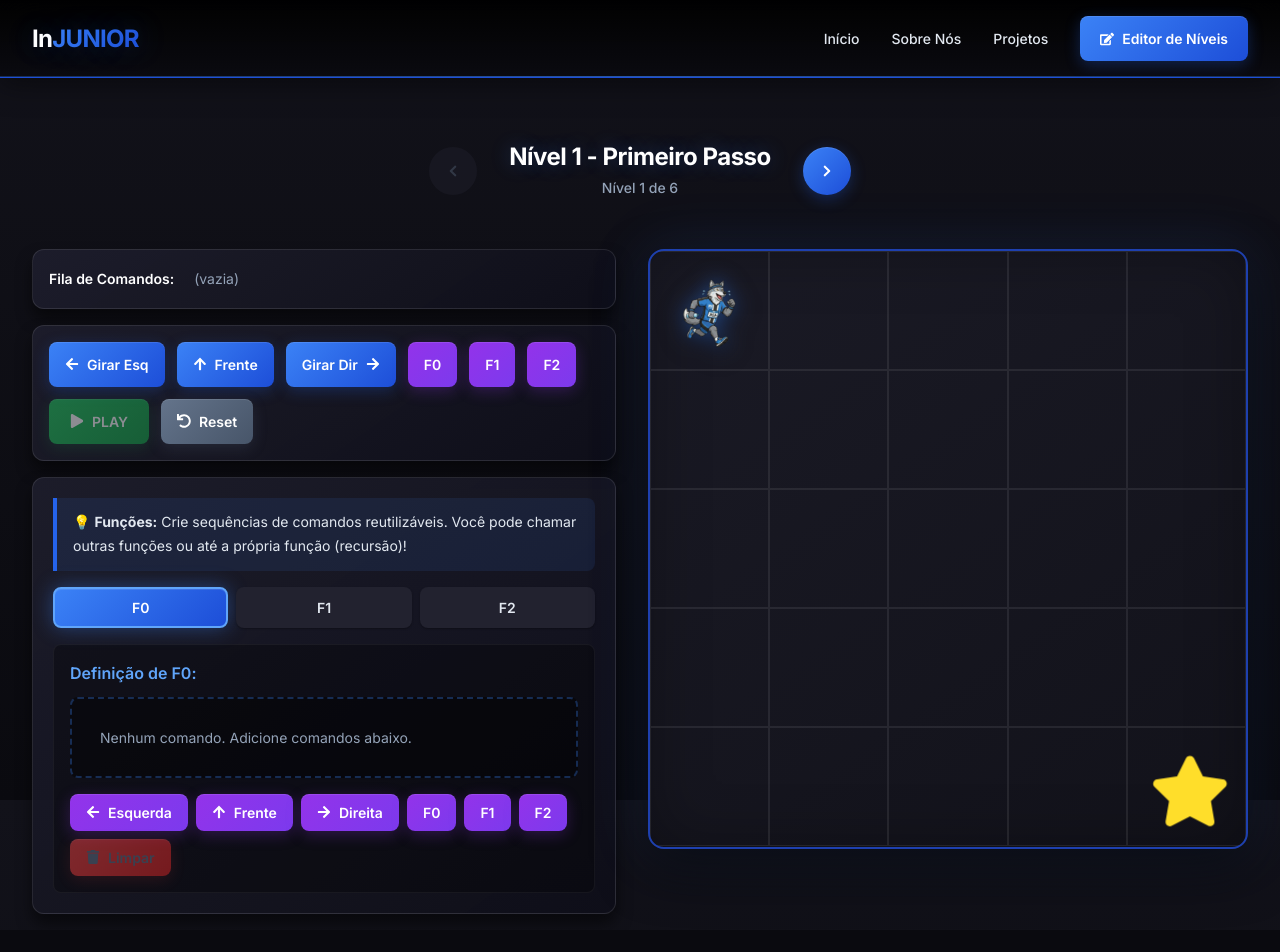
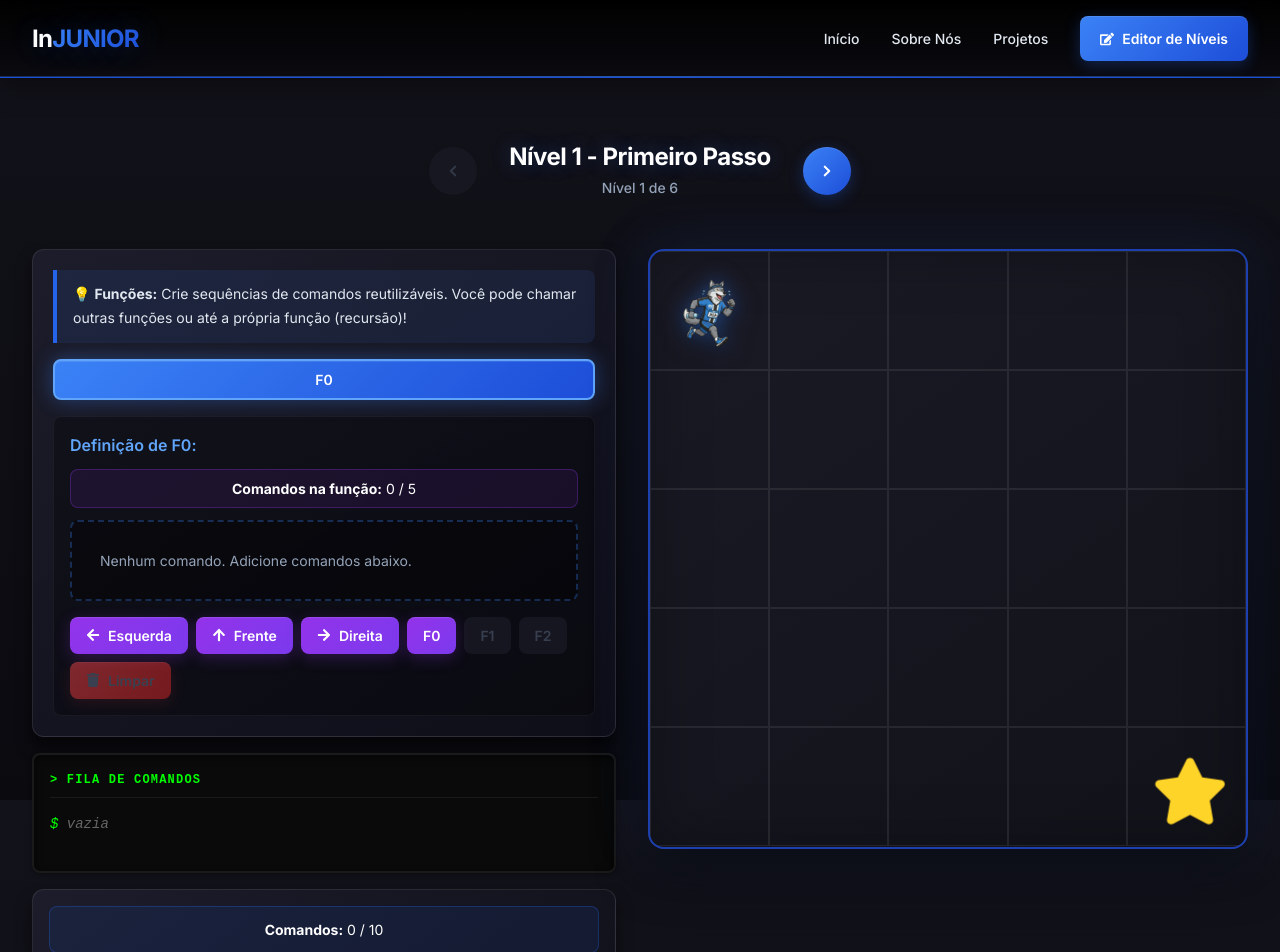
Before and after one commit to DougCristiano/GamIN, a React (Vite) app: page / in a window 1280 px wide. Shown: the top 952 px of the page. Before the commit the page ends 930 px from the top, so only its background shows below. Built offline with nearby package versions, Linux system fonts and the light colour scheme.

Commit message:
feat: Introduce core game functionality, level definitions, and UI for playing and editing levels.

```diff
--- a/src/components/editor/FunctionEditor/FunctionEditor.module.css
+++ b/src/components/editor/FunctionEditor/FunctionEditor.module.css
@@ -107,6 +107,23 @@
   display: flex;
   align-items: center;
   gap: var(--spacing-2);
+}
+
+.functionCounter {
+  padding: var(--spacing-2);
+  background: rgba(147, 51, 234, 0.1);
+  border: 1px solid rgba(147, 51, 234, 0.3);
+  border-radius: var(--radius-md);
+  text-align: center;
+  font-size: var(--font-size-sm);
+  color: var(--color-text-primary);
+  margin-bottom: var(--spacing-3);
+}
+
+.limitWarning {
+  color: #fbbf24;
+  font-weight: var(--font-weight-bold);
+  animation: blink 1s infinite;
 }
 
 /* ========================================
--- a/src/components/editor/FunctionEditor/FunctionEditor.tsx
+++ b/src/components/editor/FunctionEditor/FunctionEditor.tsx
@@ -6,24 +6,41 @@ import {
   FaTrash,
   FaExclamationTriangle,
 } from 'react-icons/fa';
-import type { Command, FunctionDefinition } from '@/types';
+import type { Command, FunctionDefinition, FunctionLimits } from '@/types';
 import styles from './FunctionEditor.module.css';
 
 interface FunctionEditorProps {
   functions: FunctionDefinition[];
   onFunctionsChange: (functions: FunctionDefinition[]) => void;
+  functionLimits?: FunctionLimits;
 }
 
 type FunctionName = 'F0' | 'F1' | 'F2';
 
-export const FunctionEditor: React.FC<FunctionEditorProps> = ({ functions, onFunctionsChange }) => {
+export const FunctionEditor: React.FC<FunctionEditorProps> = ({ functions, onFunctionsChange, functionLimits }) => {
   const [activeFunction, setActiveFunction] = useState<FunctionName>('F0');
 
   const getCurrentFunction = (): FunctionDefinition => {
     return functions.find(f => f.name === activeFunction) || { name: activeFunction, commands: [] };
   };
 
+  const getFunctionLimit = (funcName: FunctionName): number | undefined => {
+    return functionLimits?.[funcName];
+  };
+
+  const isFunctionEnabled = (funcName: FunctionName): boolean => {
+    return functionLimits?.[funcName] !== undefined;
+  };
+
   const addCommandToFunction = (command: Command) => {
+    const currentFunc = getCurrentFunction();
+    const limit = getFunctionLimit(activeFunction);
+
+    // Check if limit is reached
+    if (limit !== undefined && currentFunc.commands.length >= limit) {
+      return; // Don't add if limit reached
+    }
+
     const updatedFunctions = functions.map(f => {
       if (f.name === activeFunction) {
         return { ...f, commands: [...f.commands, command] };
@@ -91,6 +108,24 @@ export const FunctionEditor: React.FC<FunctionEditorProps> = ({ functions, onFun
 
   const currentFunc = getCurrentFunction();
   const hasRecursion = currentFunc.commands.includes(activeFunction as Command);
+  const currentLimit = getFunctionLimit(activeFunction);
+  const enabledFunctions = (['F0', 'F1', 'F2'] as const).filter(isFunctionEnabled);
+
+  // If no functions enabled, show message
+  if (enabledFunctions.length === 0) {
+    return (
+      <div className={styles.functionEditor}>
+        <div className={styles.functionInfo}>
+          ℹ️ Nenhuma função disponível neste nível.
+        </div>
+      </div>
+    );
+  }
+
+  // Auto-select first enabled function if current is disabled
+  if (!isFunctionEnabled(activeFunction) && enabledFunctions.length > 0) {
+    setActiveFunction(enabledFunctions[0]);
+  }
 
   return (
     <div className={styles.functionEditor}>
@@ -101,7 +136,7 @@ export const FunctionEditor: React.FC<FunctionEditorProps> = ({ functions, onFun
 
       {/* Function Tabs */}
       <div className={styles.functionTabs}>
-        {(['F0', 'F1', 'F2'] as const).map(funcName => {
+        {enabledFunctions.map(funcName => {
           const func = functions.find(f => f.name === funcName);
           const count = func?.commands.length || 0;
           const isSaved = count > 0;
@@ -148,6 +183,16 @@ export const FunctionEditor: React.FC<FunctionEditorProps> = ({ functions, onFun
       <div className={styles.functionContent}>
         <div className={styles.functionTitle}>Definição de {activeFunction}:</div>
 
+        {/* Function Command Counter */}
+        {currentLimit !== undefined && (
+          <div className={styles.functionCounter}>
+            <strong>Comandos na função:</strong> {currentFunc.commands.length} / {currentLimit}
+            {currentFunc.commands.length >= currentLimit && (
+              <span className={styles.limitWarning}> ⚠️ Limite atingido!</span>
+            )}
+          </div>
+        )}
+
         {/* Function Commands */}
         <div
           className={`${styles.functionCommands} ${currentFunc.commands.length === 0 ? styles.empty : ''}`}
@@ -176,22 +221,22 @@ export const FunctionEditor: React.FC<FunctionEditorProps> = ({ functions, onFun
 
         {/* Add Command Buttons */}
         <div className={styles.functionButtons}>
-          <button onClick={() => addCommandToFunction('LEFT')} className={styles.functionBtn}>
+          <button onClick={() => addCommandToFunction('LEFT')} className={styles.functionBtn} disabled={currentLimit !== undefined && currentFunc.commands.length >= currentLimit}>
             <FaArrowLeft /> Esquerda
           </button>
-          <button onClick={() => addCommandToFunction('MOVE')} className={styles.functionBtn}>
+          <button onClick={() => addCommandToFunction('MOVE')} className={styles.functionBtn} disabled={currentLimit !== undefined && currentFunc.commands.length >= currentLimit}>
             <FaArrowUp /> Frente
           </button>
-          <button onClick={() => addCommandToFunction('RIGHT')} className={styles.functionBtn}>
+          <button onClick={() => addCommandToFunction('RIGHT')} className={styles.functionBtn} disabled={currentLimit !== undefined && currentFunc.commands.length >= currentLimit}>
             <FaArrowRight /> Direita
           </button>
-          <button onClick={() => addCommandToFunction('F0')} className={styles.functionBtn}>
+          <button onClick={() => addCommandToFunction('F0')} className={styles.functionBtn} disabled={currentLimit !== undefined && currentFunc.commands.length >= currentLimit || !isFunctionEnabled('F0')}>
             F0
           </button>
-          <button onClick={() => addCommandToFunction('F1')} className={styles.functionBtn}>
+          <button onClick={() => addCommandToFunction('F1')} className={styles.functionBtn} disabled={currentLimit !== undefined && currentFunc.commands.length >= currentLimit || !isFunctionEnabled('F1')}>
             F1
           </button>
-          <button onClick={() => addCommandToFunction('F2')} className={styles.functionBtn}>
+          <button onClick={() => addCommandToFunction('F2')} className={styles.functionBtn} disabled={currentLimit !== undefined && currentFunc.commands.length >= currentLimit || !isFunctionEnabled('F2')}>
             F2
           </button>
           <button
--- a/src/components/editor/LevelEditor/LevelEditor.tsx
+++ b/src/components/editor/LevelEditor/LevelEditor.tsx
@@ -308,6 +308,7 @@ const LevelEditor: React.FC<LevelEditorProps> = ({ isOpen, onClose, onSave, asPa
           </div>
         </div>
 
+
         <div className={styles.editorSection}>
           <h3 className={styles.sectionTitle}>Configurações do Nível</h3>
           <div style={{ display: 'grid', gridTemplateColumns: '2fr 1fr', gap: '1rem' }}>
@@ -340,6 +341,105 @@ const LevelEditor: React.FC<LevelEditorProps> = ({ isOpen, onClose, onSave, asPa
                   }
                 }}
               />
+            </div>
+          </div>
+
+          <div style={{ display: 'grid', gridTemplateColumns: '1fr', gap: '1rem', marginTop: '1rem' }}>
+            <div className={styles.inputGroup}>
+              <label>Limite de Comandos na Fila</label>
+              <input
+                type="number"
+                min="1"
+                max="100"
+                value={currentLevel?.maxCommands || ''}
+                onChange={e => {
+                  const val = e.target.value === '' ? undefined : parseInt(e.target.value);
+                  if (currentLevel) {
+                    setCurrentLevel({
+                      ...currentLevel,
+                      maxCommands: val,
+                    });
+                  }
+                }}
+                placeholder="Ilimitado"
+              />
+              <small style={{ color: 'var(--color-text-muted)', fontSize: '0.75rem' }}>
+                Deixe vazio para ilimitado
+              </small>
+            </div>
+          </div>
+
+          <div style={{ marginTop: '1rem' }}>
+            <label style={{ display: 'block', marginBottom: '0.5rem', fontWeight: 'bold' }}>
+              Funções Disponíveis (deixe vazio para desabilitar)
+            </label>
+            <div style={{ display: 'grid', gridTemplateColumns: '1fr 1fr 1fr', gap: '1rem' }}>
+              <div className={styles.inputGroup}>
+                <label>F0 - Limite</label>
+                <input
+                  type="number"
+                  min="1"
+                  max="50"
+                  value={currentLevel?.functionLimits?.F0 || ''}
+                  onChange={e => {
+                    const val = e.target.value === '' ? undefined : parseInt(e.target.value);
+                    if (currentLevel) {
+                      setCurrentLevel({
+                        ...currentLevel,
+                        functionLimits: {
+                          ...currentLevel.functionLimits,
+                          F0: val,
+                        },
+                      });
+                    }
+                  }}
+                  placeholder="Desabilitada"
+                />
+              </div>
+              <div className={styles.inputGroup}>
+                <label>F1 - Limite</label>
+                <input
+                  type="number"
+                  min="1"
+                  max="50"
+                  value={currentLevel?.functionLimits?.F1 || ''}
+                  onChange={e => {
+                    const val = e.target.value === '' ? undefined : parseInt(e.target.value);
+                    if (currentLevel) {
+                      setCurrentLevel({
+                        ...currentLevel,
+                        functionLimits: {
+                          ...currentLevel.functionLimits,
+                          F1: val,
+                        },
+                      });
+                    }
+                  }}
+                  placeholder="Desabilitada"
+                />
+              </div>
+              <div className={styles.inputGroup}>
+                <label>F2 - Limite</label>
+                <input
+                  type="number"
+                  min="1"
+                  max="50"
+                  value={currentLevel?.functionLimits?.F2 || ''}
+                  onChange={e => {
+                    const val = e.target.value === '' ? undefined : parseInt(e.target.value);
+                    if (currentLevel) {
+                      setCurrentLevel({
+                        ...currentLevel,
+                        functionLimits: {
+                          ...currentLevel.functionLimits,
+                          F2: val,
+                        },
+                      });
+                    }
+                  }}
+                  placeholder="Desabilitada"
+                />
+              </div>
             </div>
           </div>
         </div>
--- a/src/components/game/CommandQueue/CommandQueue.module.css
+++ b/src/components/game/CommandQueue/CommandQueue.module.css
@@ -1,74 +1,117 @@
 .queueDisplay {
   display: flex;
-  flex-wrap: wrap;
-  align-items: center;
-  gap: var(--spacing-3);
+  flex-direction: column;
+  gap: var(--spacing-2);
   padding: var(--spacing-4);
-  background: var(--gradient-card);
-  border: 1px solid var(--color-border);
-  border-radius: var(--radius-lg);
-  min-height: 60px;
-  box-shadow: var(--shadow-lg);
+  background: #0a0a0a;
+  border: 2px solid #1a1a1a;
+  border-radius: var(--radius-md);
+  min-height: 120px;
+  max-height: 200px;
+  overflow-y: auto;
+  box-shadow:
+    inset 0 2px 8px rgba(0, 0, 0, 0.6),
+    0 2px 4px rgba(0, 0, 0, 0.3);
+  font-family: 'Courier New', monospace;
+  position: relative;
+}
+
+.queueDisplay::before {
+  content: '> Fila de Comandos';
+  display: block;
+  color: #00ff00;
+  font-size: var(--font-size-xs);
+  font-weight: var(--font-weight-bold);
+  margin-bottom: var(--spacing-2);
+  padding-bottom: var(--spacing-2);
+  border-bottom: 1px solid #1a1a1a;
+  text-transform: uppercase;
+  letter-spacing: 0.1em;
 }
 
 .queueDisplay strong {
-  color: var(--color-text-primary);
-  font-size: var(--font-size-sm);
-  font-weight: var(--font-weight-semibold);
+  display: none;
 }
 
 .emptyText {
-  color: var(--color-text-muted);
-  margin-left: var(--spacing-2);
+  color: #666;
+  margin-left: 0;
   font-style: italic;
   font-size: var(--font-size-sm);
+  font-family: 'Courier New', monospace;
+}
+
+.emptyText::before {
+  content: '$ ';
+  color: #00ff00;
 }
 
 .commandList {
   display: flex;
-  flex-wrap: wrap;
-  gap: var(--spacing-2);
-  margin-left: var(--spacing-3);
+  flex-direction: column;
+  gap: var(--spacing-1);
+  margin-left: 0;
 }
 
 .commandItem {
   display: flex;
   align-items: center;
-  justify-content: center;
-  width: 32px;
-  height: 32px;
-  background: linear-gradient(135deg,
-      var(--color-primary-600) 0%,
-      var(--color-primary-800) 100%);
-  border-radius: var(--radius-md);
-  color: var(--color-text-primary);
-  box-shadow:
-    0 2px 8px rgba(59, 130, 246, 0.3),
-    inset 0 1px 0 rgba(255, 255, 255, 0.1);
-  animation: slideIn 0.2s ease-out;
+  justify-content: flex-start;
+  width: auto;
+  height: auto;
+  background: transparent;
+  border-radius: 0;
+  color: #00ff00;
+  box-shadow: none;
+  animation: terminalBlink 0.3s ease-out;
+  font-family: 'Courier New', monospace;
+  padding: var(--spacing-1) 0;
 }
 
-@keyframes slideIn {
-  from {
-    opacity: 0;
-    transform: scale(0.8) translateY(-5px);
+.commandItem::before {
+  content: '$ ';
+  color: #00ff00;
+  margin-right: var(--spacing-2);
+}
+
+@keyframes terminalBlink {
+
+  0%,
+  100% {
+    opacity: 1;
   }
 
-  to {
-    opacity: 1;
-    transform: scale(1) translateY(0);
+  50% {
+    opacity: 0.5;
   }
 }
 
 .functionBadge {
-  background: var(--gradient-function);
-  padding: var(--spacing-1) var(--spacing-2);
-  border-radius: var(--radius-sm);
-  font-size: var(--font-size-xs);
+  background: transparent;
+  padding: 0;
+  border-radius: 0;
+  font-size: var(--font-size-sm);
   font-weight: var(--font-weight-bold);
-  color: var(--color-text-primary);
-  box-shadow:
-    0 2px 8px rgba(147, 51, 234, 0.3),
-    inset 0 1px 0 rgba(255, 255, 255, 0.1);
+  color: #00d4ff;
+  box-shadow: none;
   letter-spacing: 0.05em;
+  font-family: 'Courier New', monospace;
 }
+
+/* Scrollbar styling */
+.queueDisplay::-webkit-scrollbar {
+  width: 8px;
+}
+
+.queueDisplay::-webkit-scrollbar-track {
+  background: #000;
+}
+
+.queueDisplay::-webkit-scrollbar-thumb {
+  background: #333;
+  border-radius: 4px;
+}
+
+.queueDisplay::-webkit-scrollbar-thumb:hover {
+  background: #555;
+}
--- a/src/components/game/ControlPanel/ControlPanel.module.css
+++ b/src/components/game/ControlPanel/ControlPanel.module.css
@@ -8,6 +8,37 @@
   border-radius: var(--radius-lg);
   box-shadow: var(--shadow-lg);
 }
+
+.commandCounter {
+  width: 100%;
+  padding: var(--spacing-3);
+  background: rgba(37, 99, 235, 0.1);
+  border: 1px solid rgba(37, 99, 235, 0.3);
+  border-radius: var(--radius-md);
+  text-align: center;
+  font-size: var(--font-size-sm);
+  color: var(--color-text-primary);
+  margin-bottom: var(--spacing-2);
+}
+
+.limitWarning {
+  color: #fbbf24;
+  font-weight: var(--font-weight-bold);
+  animation: blink 1s infinite;
+}
+
+@keyframes blink {
+
+  0%,
+  100% {
+    opacity: 1;
+  }
+
+  50% {
+    opacity: 0.5;
+  }
+}
+
 
 .controls button {
   display: flex;
--- a/src/components/game/ControlPanel/ControlPanel.tsx
+++ b/src/components/game/ControlPanel/ControlPanel.tsx
@@ -4,7 +4,7 @@
  */
 
 import { FaArrowLeft, FaArrowUp, FaArrowRight, FaPlay, FaUndo } from 'react-icons/fa';
-import type { Command } from '@/types';
+import type { Command, FunctionLimits } from '@/types';
 import styles from './ControlPanel.module.css';
 
 interface ControlPanelProps {
@@ -13,6 +13,9 @@ interface ControlPanelProps {
   onReset: () => void;
   isExecuting: boolean;
   hasCommands: boolean;
+  commandCount: number;
+  maxCommands?: number;
+  functionLimits?: FunctionLimits;
 }
 
 export const ControlPanel: React.FC<ControlPanelProps> = ({
@@ -21,39 +24,57 @@ export const ControlPanel: React.FC<ControlPanelProps> = ({
   onReset,
   isExecuting,
   hasCommands,
+  commandCount,
+  maxCommands,
+  functionLimits,
 }) => {
+  const isLimitReached = maxCommands !== undefined && commandCount >= maxCommands;
+  const canAddCommand = !isExecuting && !isLimitReached;
+
   return (
     <div className={styles.controls}>
-      <button onClick={() => onAddCommand('LEFT')} disabled={isExecuting}>
+      {maxCommands !== undefined && (
+        <div className={styles.commandCounter}>
+          <strong>Comandos:</strong> {commandCount} / {maxCommands}
+          {isLimitReached && <span className={styles.limitWarning}> ⚠️ Limite atingido!</span>}
+        </div>
+      )}
+      <button onClick={() => onAddCommand('LEFT')} disabled={!canAddCommand}>
         <FaArrowLeft /> Girar Esq
       </button>
-      <button onClick={() => onAddCommand('MOVE')} disabled={isExecuting}>
+      <button onClick={() => onAddCommand('MOVE')} disabled={!canAddCommand}>
         <FaArrowUp /> Frente
       </button>
-      <button onClick={() => onAddCommand('RIGHT')} disabled={isExecuting}>
+      <button onClick={() => onAddCommand('RIGHT')} disabled={!canAddCommand}>
         Girar Dir <FaArrowRight />
       </button>
+      {functionLimits?.F0 !== undefined && (
         <button
           onClick={() => onAddCommand('F0')}
           className={styles.functionCallBtn}
-        disabled={isExecuting}
+          disabled={!canAddCommand}
         >
           F0
         </button>
+      )}
+      {functionLimits?.F1 !== undefined && (
         <button
           onClick={() => onAddCommand('F1')}
           className={styles.functionCallBtn}
-        disabled={isExecuting}
+          disabled={!canAddCommand}
         >
           F1
         </button>
+      )}
+      {functionLimits?.F2 !== undefined && (
         <button
           onClick={() => onAddCommand('F2')}
           className={styles.functionCallBtn}
-        disabled={isExecuting}
+          disabled={!canAddCommand}
         >
           F2
         </button>
+      )}
       <button onClick={onPlay} disabled={isExecuting || !hasCommands} className={styles.playBtn}>
         <FaPlay /> PLAY
       </button>
--- a/src/components/game/Game/Game.tsx
+++ b/src/components/game/Game/Game.tsx
@@ -142,6 +142,13 @@ export const Game: React.FC<GameProps> = ({ customLevels }) => {
       <div className={styles.gameLayout}>
         {/* Left Column - Instructions */}
         <div className={styles.instructionsPanel}>
+          {/* Function Editor */}
+          <FunctionEditor
+            functions={functions}
+            onFunctionsChange={setFunctions}
+            functionLimits={currentLevel?.functionLimits}
+          />
+
           {/* Command Queue */}
           <CommandQueue commands={commandQueue} />
 
@@ -157,10 +164,10 @@ export const Game: React.FC<GameProps> = ({ customLevels }) => {
             onReset={handleReset}
             isExecuting={isExecuting}
             hasCommands={commandQueue.length > 0}
+            commandCount={commandQueue.length}
+            maxCommands={currentLevel?.maxCommands}
+            functionLimits={currentLevel?.functionLimits}
           />
-
-          {/* Function Editor */}
-          <FunctionEditor functions={functions} onFunctionsChange={setFunctions} />
         </div>
 
         {/* Right Column - Board */}
--- a/src/data/levels.ts
+++ b/src/data/levels.ts
@@ -21,6 +21,8 @@ export const LEVELS: LevelConfig[] = [
     robotStart: { x: 0, y: 0 },
     starPositions: [{ x: 4, y: 4 }],
     gridSize: 5,
+    maxCommands: 10,
+    functionLimits: { F0: 5 },
   },
   {
     id: 2,
@@ -28,6 +30,8 @@ export const LEVELS: LevelConfig[] = [
     robotStart: { x: 0, y: 0 },
     starPositions: [{ x: 3, y: 2 }],
     gridSize: 5,
+    maxCommands: 8,
+    functionLimits: { F0: 4, F1: 3 },
   },
   {
     id: 3,
@@ -35,6 +39,8 @@ export const LEVELS: LevelConfig[] = [
     robotStart: { x: 0, y: 0 },
     starPositions: [{ x: 2, y: 4 }],
     gridSize: 5,
+    maxCommands: 10,
+    functionLimits: { F0: 5, F1: 4 },
   },
   {
     id: 4,
@@ -46,6 +52,8 @@ export const LEVELS: LevelConfig[] = [
       { x: 4, y: 4 },
     ],
     gridSize: 5,
+    maxCommands: 12,
+    functionLimits: { F0: 6, F1: 5, F2: 4 },
   },
   {
     id: 5,
@@ -61,6 +69,8 @@ export const LEVELS: LevelConfig[] = [
       { x: 2, y: 4 },
     ],
     gridSize: 5,
+    maxCommands: 15,
+    functionLimits: { F0: 7, F1: 6 },
   },
   {
     id: 6,
@@ -82,6 +92,8 @@ export const LEVELS: LevelConfig[] = [
       { x: 2, y: 3 },
     ],
     gridSize: 5,
+    maxCommands: 20,
+    functionLimits: { F0: 8, F1: 7, F2: 6 },
   },
 ];
 
```
Also changed, not shown: src/components/game/CommandQueue/CommandQueue.tsx (+16 -18 lines), src/types/index.ts (+3 -10 lines), src/types/level.types.ts (+14 -0 lines). Lines whose indentation alone changed are shown as unchanged.
